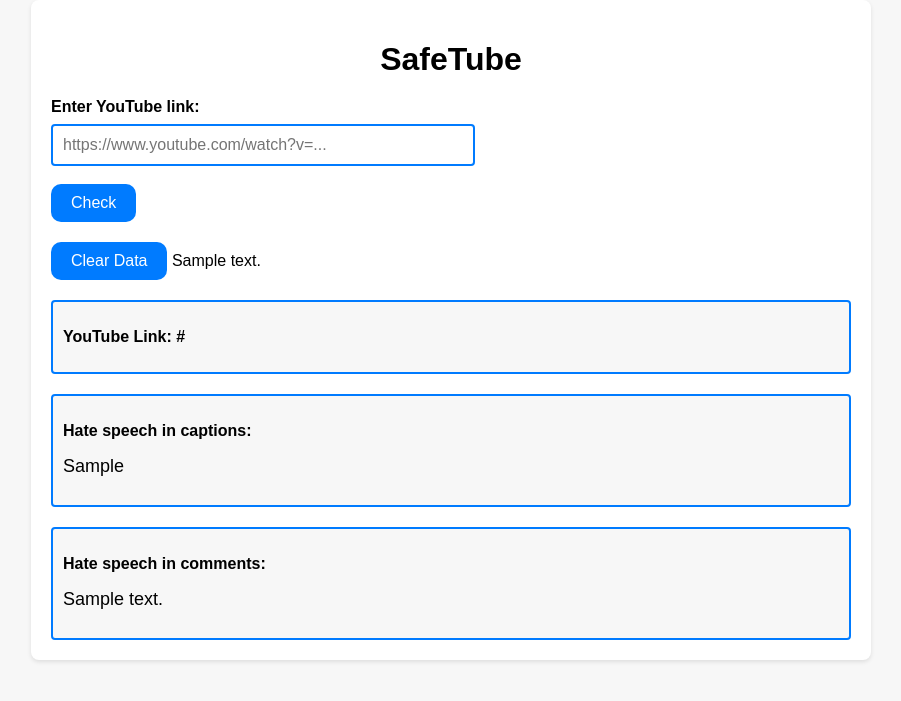
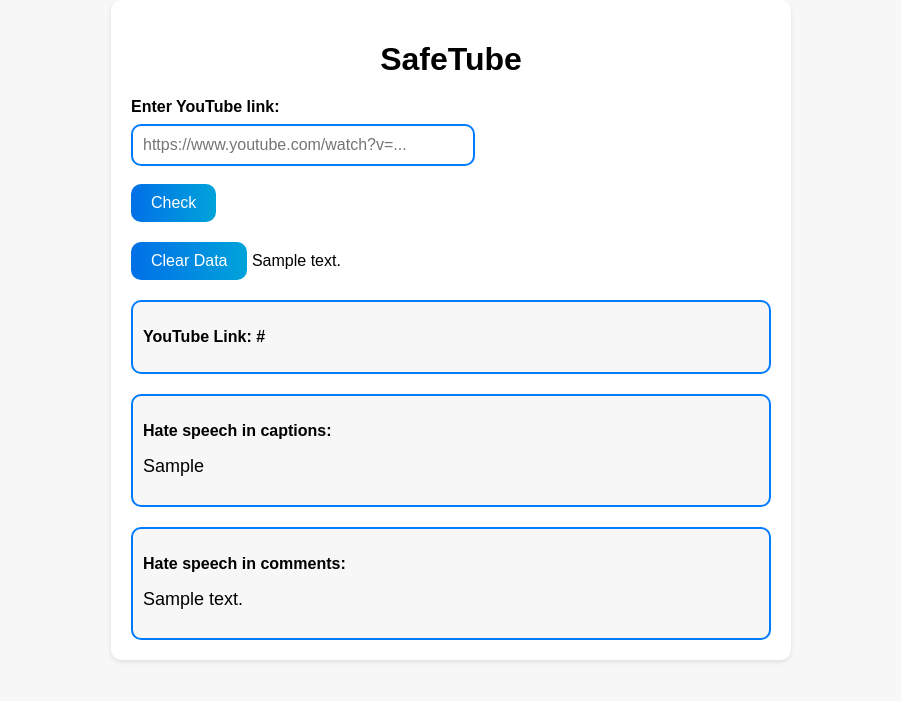
Before and after one commit to janidhu-wijetunga/FYP-Project, a Flask app: template templates/index.html in a window 1280 px wide. Shown: the top 701 px of the page, without its empty margins (189-1090 px from the left). Run offline with Flask 3, Linux system fonts and the light colour scheme; the template is opened without the code that fills it: most values are stand-ins (such as "Sample title", 1, 10 or a date in 2020).

Commit message:
few ui changes

```diff
--- a/static/styles.css
+++ b/static/styles.css
@@ -6,12 +6,13 @@ body {
 }
 
 .container {
+    width: 50vw;
     max-width: 800px;
     margin: 0 auto;
     padding: 20px;
     background-color: #fff;
     box-shadow: 0 2px 4px rgba(0, 0, 0, 0.1);
-    border-radius: 8px;
+    border-radius: 10px;
 }
 
 h1 {
@@ -34,7 +35,7 @@ input[type="text"] {
     width: 50%;
     padding: 10px;
     border: 2px solid #007bff;
-    border-radius: 4px;
+    border-radius: 10px;
     font-size: 16px;
     transition: border-color 0.3s;
 }
@@ -45,8 +46,8 @@ input[type="text"]:hover {
 
 button[type="submit"] {
     padding: 10px 20px;
-    background-color: #007bff;
-    color: #ffffff; /* Change text color to white */
+    background-image: linear-gradient(to right, #0070e7, #00a3da); /* Two-color gradient */
+    color: #ffffff; /* Text color is white */
     border: none;
     border-radius: 10px;
     font-size: 16px;
@@ -55,7 +56,7 @@ button[type="submit"] {
 }
 
 button[type="submit"]:hover {
-    background-color: #003f83; /* Slightly darker color on hover */
+    background-image: linear-gradient(to right, #003f83, #0056b3); /* Darker gradient on hover */
     opacity: 0.9; /* Slightly reduce opacity on hover */
     transform: scale(1.05);
 }
@@ -64,7 +65,7 @@ button[type="submit"]:hover {
     margin-top: 20px;
     padding: 10px;
     border: 2px solid #007bff;
-    border-radius: 4px;
+    border-radius: 10px;
     background-color: #f7f7f7;
 }
 
```
Also changed, not shown: images/logo.png (added).
